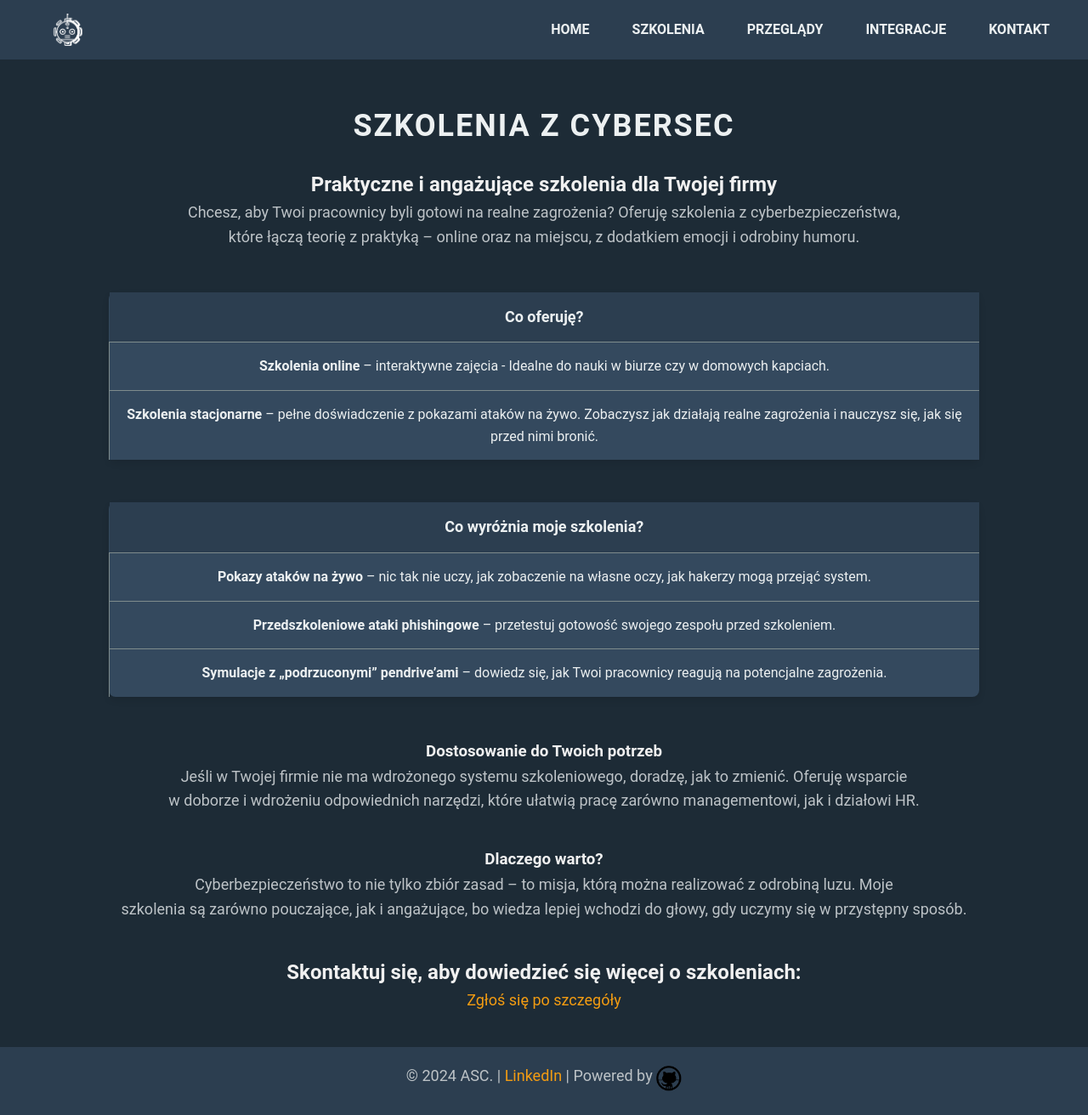
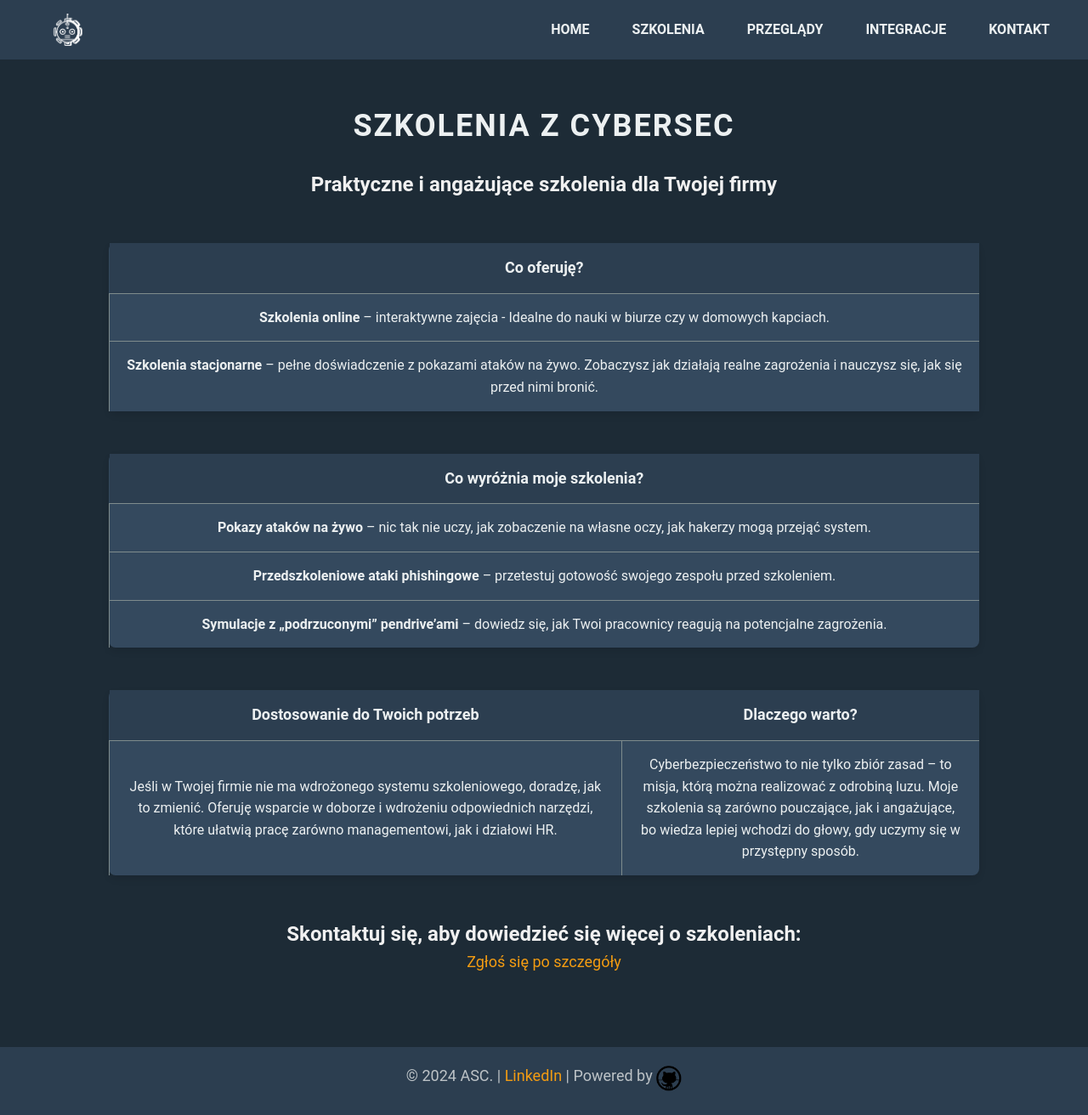
Before and after one commit to dadmins1984/Web, a Jekyll site: the page built from training.md, in a window 1280 px wide and 1312 px high. Shown: the whole window at 85% size. Built offline with Jekyll 4.4.1, drawn with Linux system fonts in a browser that asks for light colours.

Commit message:
fdsafdfds

```diff
--- a/training.md
+++ b/training.md
@@ -6,8 +6,6 @@ title: "Trainings"
 # Szkolenia z cybersec
 
 ## Praktyczne i angażujące szkolenia dla Twojej firmy
-
-Chcesz, aby Twoi pracownicy byli gotowi na realne zagrożenia? Oferuję szkolenia z cyberbezpieczeństwa,<br>które łączą teorię z praktyką – online oraz na miejscu, z dodatkiem emocji i odrobiny humoru.
 
 |Co oferuję?|
 |-----------|
@@ -20,13 +18,9 @@ Chcesz, aby Twoi pracownicy byli gotowi na realne zagrożenia? Oferuję szkoleni
 |**Przedszkoleniowe ataki phishingowe** – przetestuj gotowość swojego zespołu przed szkoleniem.|
 |**Symulacje z „podrzuconymi” pendrive’ami** – dowiedz się, jak Twoi pracownicy reagują na potencjalne zagrożenia.|
 
-### Dostosowanie do Twoich potrzeb
-
-Jeśli w Twojej firmie nie ma wdrożonego systemu szkoleniowego, doradzę, jak to zmienić. Oferuję wsparcie<br>w doborze i wdrożeniu odpowiednich narzędzi, które ułatwią pracę zarówno managementowi, jak i działowi HR.<br>
-
-### Dlaczego warto?
-
-Cyberbezpieczeństwo to nie tylko zbiór zasad – to misja, którą można realizować z odrobiną luzu. Moje<br>szkolenia są zarówno pouczające, jak i angażujące, bo wiedza lepiej wchodzi do głowy, gdy uczymy się w przystępny sposób.
+|Dostosowanie do Twoich potrzeb|Dlaczego warto?|
+|------------------------------|---------------|
+|Jeśli w Twojej firmie nie ma wdrożonego systemu szkoleniowego, doradzę, jak to zmienić. Oferuję wsparcie w doborze i wdrożeniu odpowiednich narzędzi, które ułatwią pracę zarówno managementowi, jak i działowi HR.| Cyberbezpieczeństwo to nie tylko zbiór zasad – to misja, którą można realizować z odrobiną luzu. Moje<br>szkolenia są zarówno pouczające, jak i angażujące, bo wiedza lepiej wchodzi do głowy, gdy uczymy się w przystępny sposób.|
 
 
 ## Skontaktuj się, aby dowiedzieć się więcej o szkoleniach:
```
